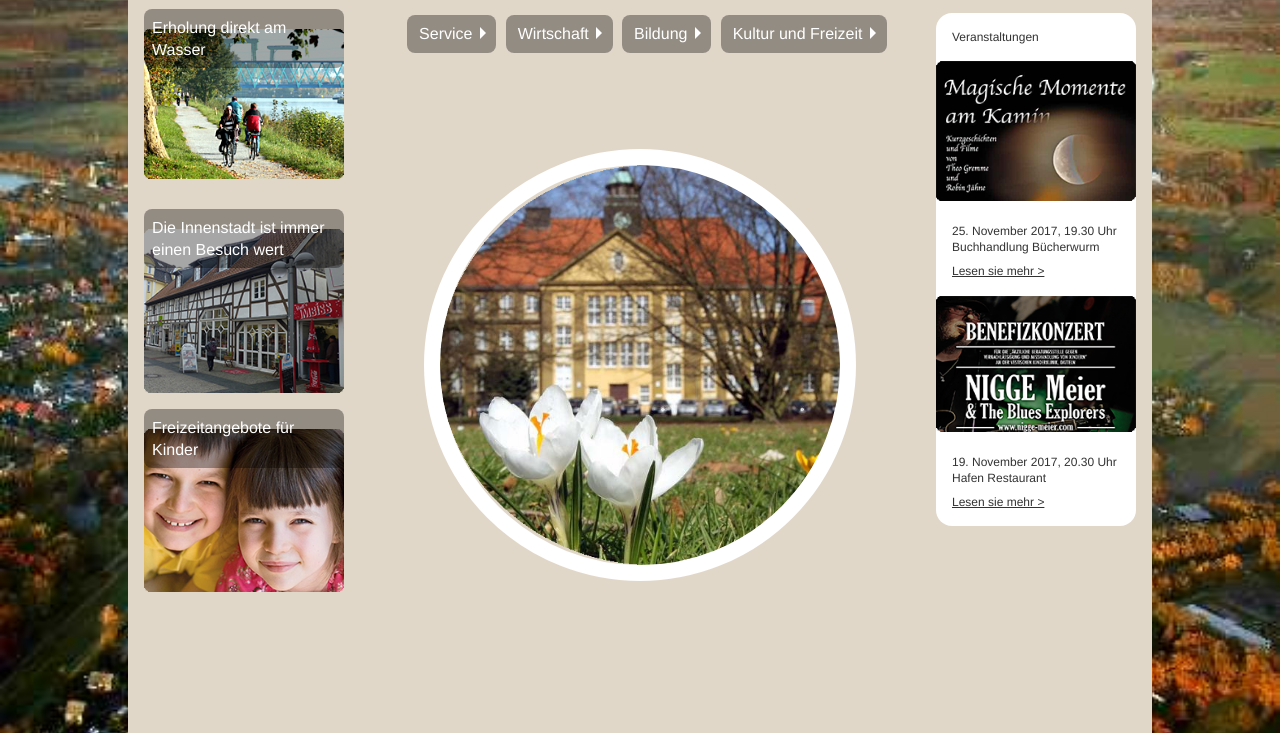
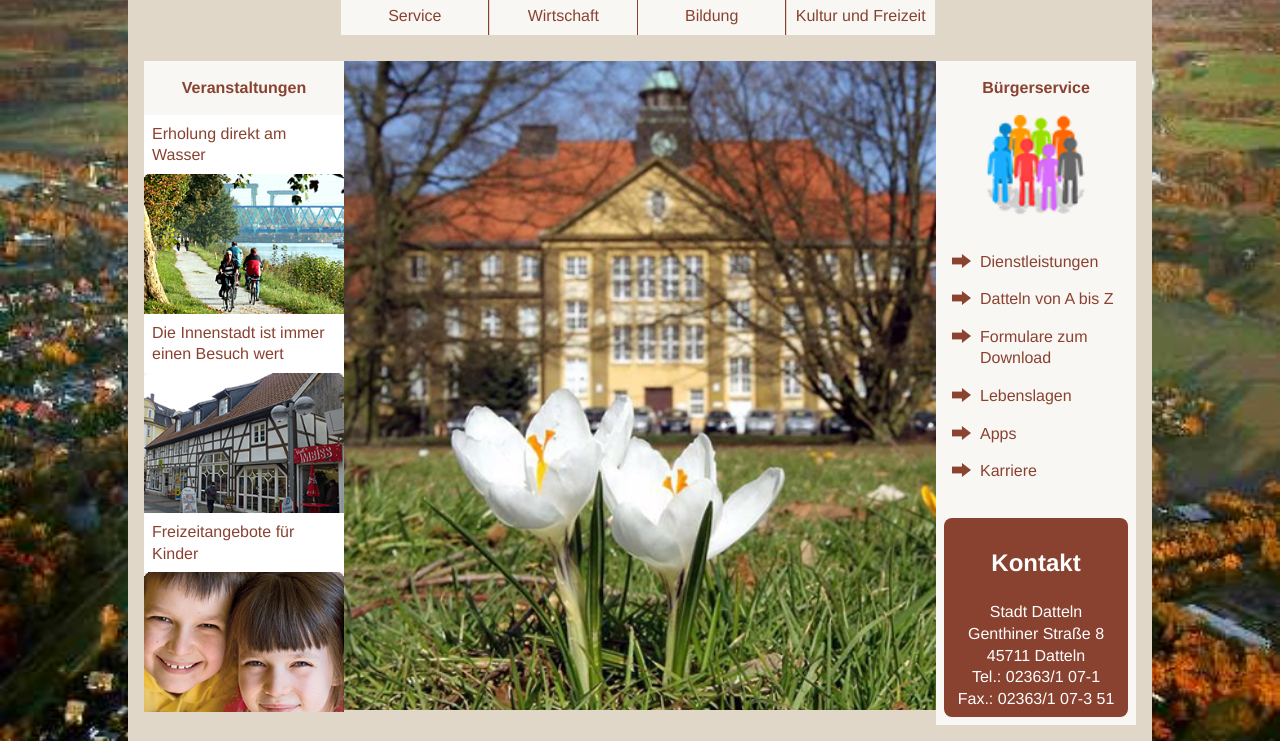
Before and after one commit to Boldor/testfork, a plain HTML site: page index.html in a window 1280 px wide. Shown: the part 67-808 px from the top of the page. Drawn offline with Linux system fonts and the light colour scheme.

Commit message:
Restyle acc to new PSD

```diff
--- a/index.html
+++ b/index.html
@@ -12,19 +12,21 @@
         <input type="search" class="suchfeld" placeholder="Suchbegriff" />
     </header>
 
-    <main>
+    <main class="cf">
 
         <aside>
+            <h1>Veranstaltungen</h1>
+
+            <span class="quicklink-title">Erholung direkt am Wasser</span>
             <span class="quicklink erholung">
-                <span class="quicklink-title">Erholung direkt am Wasser</span>
             </span>
 
+            <span class="quicklink-title">Die Innenstadt ist immer einen Besuch wert</span>
             <span class="quicklink innenstadt">
-                <span class="quicklink-title">Die Innenstadt ist immer einen Besuch wert</span>
             </span>
 
+            <span class="quicklink-title">Freizeitangebote für Kinder</span>
             <span class="quicklink kinder">
-                <span class="quicklink-title">Freizeitangebote für Kinder</span>
             </span>
         </aside>
 
@@ -36,23 +38,25 @@
         </ul>
 
         <aside>
-            <p>Veranstaltungen</p>
-            <img src="assets/kamin.png">
+            <h1>Bürgerservice</h1>
+            <img src="assets/buergerservice.png">
+
+            <ul class="cf">
+                <li>Dienstleistungen</li>
+                <li>Datteln von A bis Z</li>
+                <li>Formulare zum Download</li>
+                <li>Lebenslagen</li>
+                <li>Apps</li>
+                <li>Karriere</li>
+            </ul>
+
             <section>
-                <p>
-                    25. November 2017, 19.30 Uhr
-                    Buchhandlung Bücherwurm
-                    <a href="https://www.google.de">Lesen sie mehr ></a>
-                </p>
-            </section>
-
-            <img src="assets/konzert.png">
-            <section>
-                <p>
-                    19. November 2017, 20.30 Uhr
-                    Hafen Restaurant
-                    <a href="https://www.google.de">Lesen sie mehr ></a>
-                </p>
+                <h2>Kontakt</h2>
+                Stadt Datteln
+                Genthiner Straße 8
+                45711 Datteln
+                Tel.: 02363/1 07-1
+                Fax.: 02363/1 07-3 51
             </section>
         </aside>
     </main>
--- a/styles.css
+++ b/styles.css
@@ -38,32 +38,35 @@ main {
     width: calc(100vw - 20%);
     min-height: calc(100vh - 4rem);
     margin: 0 10%;
-    padding: 1rem;
+    padding: 4rem 1rem 1rem;
     position: relative;
 }
 
-    main::after {
+    main::before {
         display: block;
         position: absolute;
         content: "";
-        background: url(assets/rathaus.png);
+        background: url(assets/rathaus-big.png);
         background-size: cover;
-        border-radius: 50%;
-        border: 1rem solid white;
-        height: 50vh;
-        width: 50vh;
-        top: 50%;
-        left: 50%;
-        transform: translate(-50%,-50%);
+        background-repeat: no-repeat;
+        background-position-x: 25%;
+        top: 4rem;
+        right: calc(1rem + 200px);
+        bottom: 0;
+        left: calc(1rem + 200px);
+        height: calc(712.5px - 4rem);
     }
 
 aside {
     float: left;
     width: 200px;
+    background: #f9f7f4;
 }
 
-    aside img {
-        width: 100%;
+    aside > img {
+        width: 100px;
+        margin: 1rem auto;
+        display: block;
     }
 
     aside p {
@@ -77,10 +80,38 @@ aside {
         display: block;
     }
 
-    aside:nth-of-type(2) {
-        background: #fff;
-        border-radius: 1rem;
+    aside ul {
+        color: #8a4230;
+        padding-left: 1rem;
+        margin: 2.25rem 0;
     }
+
+    aside ul li {
+        background-image: url('assets/arrow.png');
+        background-repeat: no-repeat;
+        background-position-y: 3px;
+        list-style: none;
+        padding-left: 1.75rem;
+        margin: 1rem 0;
+    }
+
+h1 {
+    font-size: 1rem;
+    font-weight: 600;
+    color: #8a4230;
+    margin: 1rem;
+    text-align: center;
+}
+
+section {
+    margin: .5rem;
+    text-align: center;
+    background: #8a4230;
+    color:  white;
+    padding: .5rem 0;
+    white-space: pre-line;
+    border-radius: .5rem;
+}
 
 /* Helpers */
 .cf:after {
@@ -121,11 +152,9 @@ aside {
 /**/
 .quicklink {
     display: block;
-    position: relative;
-    top: 1rem;
     width: 200px;
-    height: 200px;
-    background-size: contain;
+    height: 140px;
+    background-size: cover;
 }
 
     .quicklink.erholung {
@@ -141,13 +170,10 @@ aside {
     }
 
     .quicklink-title {
-        position: relative;
-        top: -1.25rem;
         display: block;
         padding: .5rem;
-        color: #fff;
-        background: rgba(0, 0, 0, 0.35);
-        border-radius: .5rem;
+        color: #8a4230;
+        background: white;
     }
 
 /**/
@@ -155,37 +181,26 @@ aside {
     width: calc(100% - 400px);
     float: left;
     text-align: center;
+    position: relative;
+    top: -4rem;
 }
     .menu li {
         display: inline-block;
         list-style: none;
-        padding: .5rem 1.5rem .5rem .75rem;
-        margin: .15rem;
-        position: relative;
-        background: rgba(0, 0, 0, 0.35);
-        border-radius: .5rem;
+        padding: .5rem;
+        background: #f9f7f4;
+        border-right: 1px solid #8a4230;
+        margin-left: -.25rem;
+        width: calc(100% / 4);
     }
 
-    .menu li:first-child {
-        margin-left: 1rem;
-    }
-
-    .menu li::after {
-        display: inline-block;
-        position: absolute;
-        margin-top: -1.1rem;
-        right: .65rem;
-        content: "";
-        width: 0;
-        height: 0;
-        border-top: 6px solid transparent;
-        border-bottom: 6px solid transparent;
-        border-left: 6px solid white;
+    .menu li:last-child {
+        border-right: 0;
     }
 
     .menu li a {
         display: block;
-        color: #fff;
+        color: #8a4230;
         text-decoration: none;
     }
 
```
Also changed, not shown: assets/arrow.png (added), assets/buergerservice.png (added), assets/rathaus-big.png (added), assets/socials.png (added), assets/veranstaltungen.png (added).
